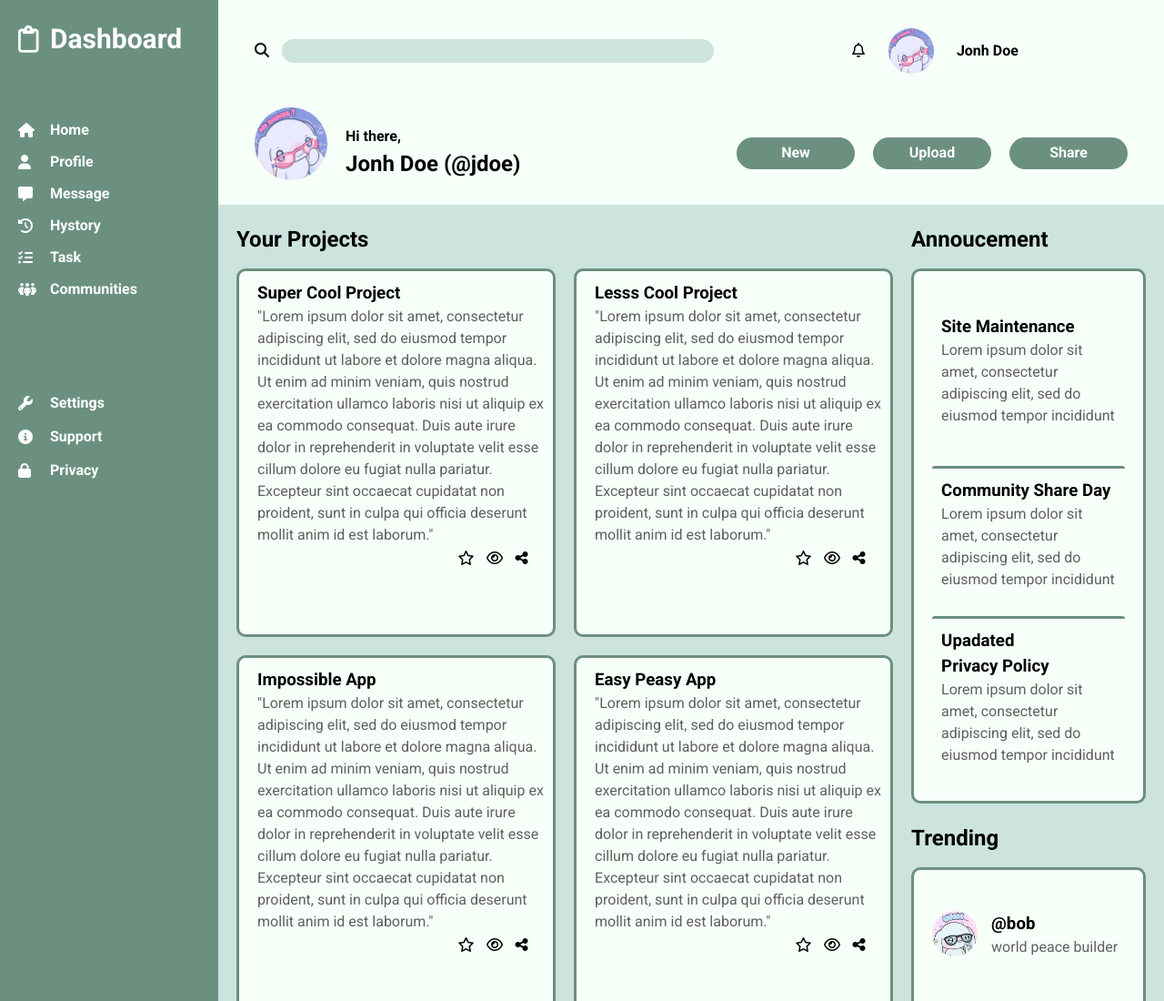
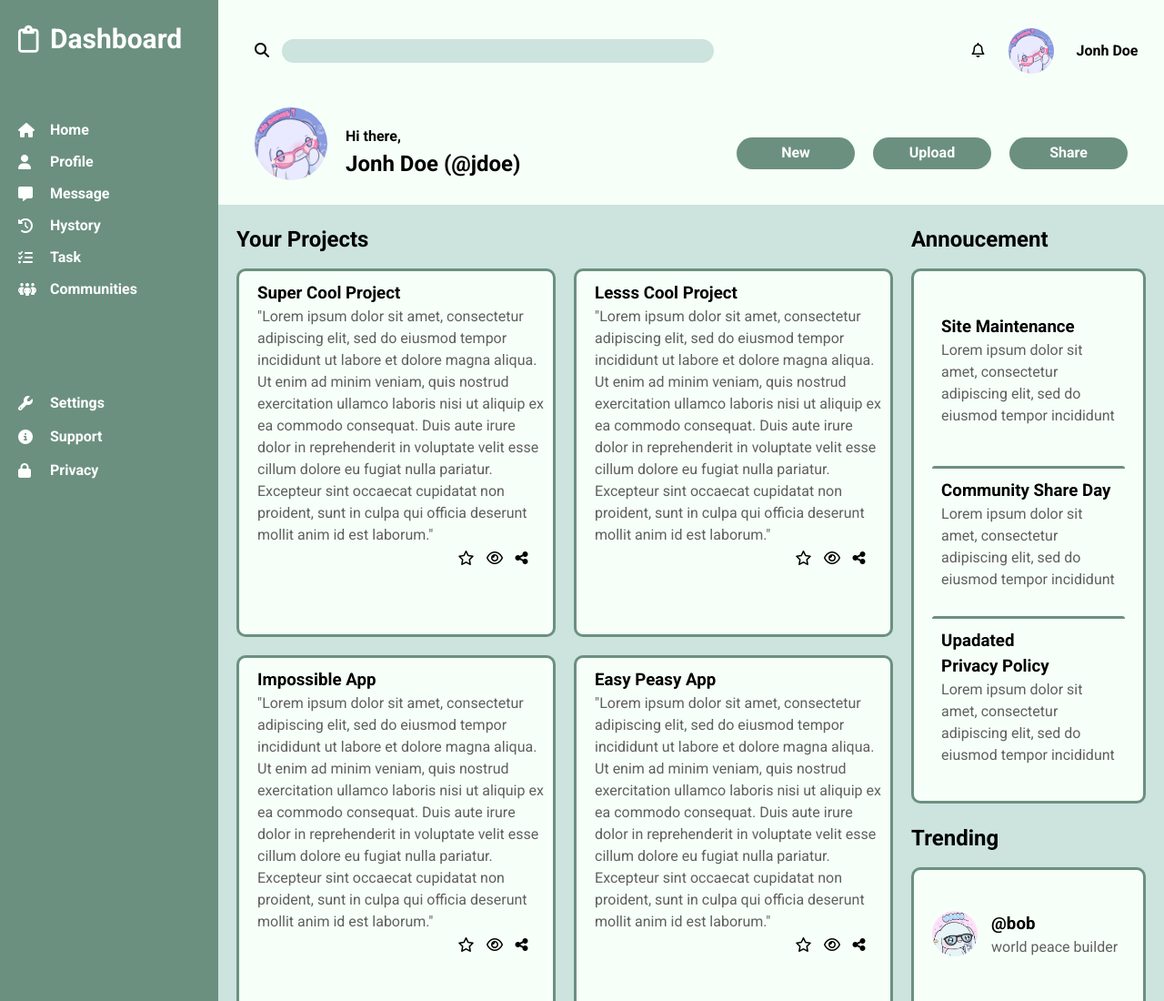
Before and after one commit to Neo-Glam/adminboard, a plain HTML site: page index.html in a window 1280 px wide. Shown: the top 1100 px of the page at 91% size. Drawn offline with Linux system fonts and the light colour scheme.

Commit message:
modifie la distance de la section otif

```diff
--- a/style.css
+++ b/style.css
@@ -137,7 +137,7 @@ body {
     align-items: center;
     gap: 25px;
     font-weight: bold;
-    margin-left: 27%;
+    margin-left: 55%;
 }
 
 .notif>img {
```
